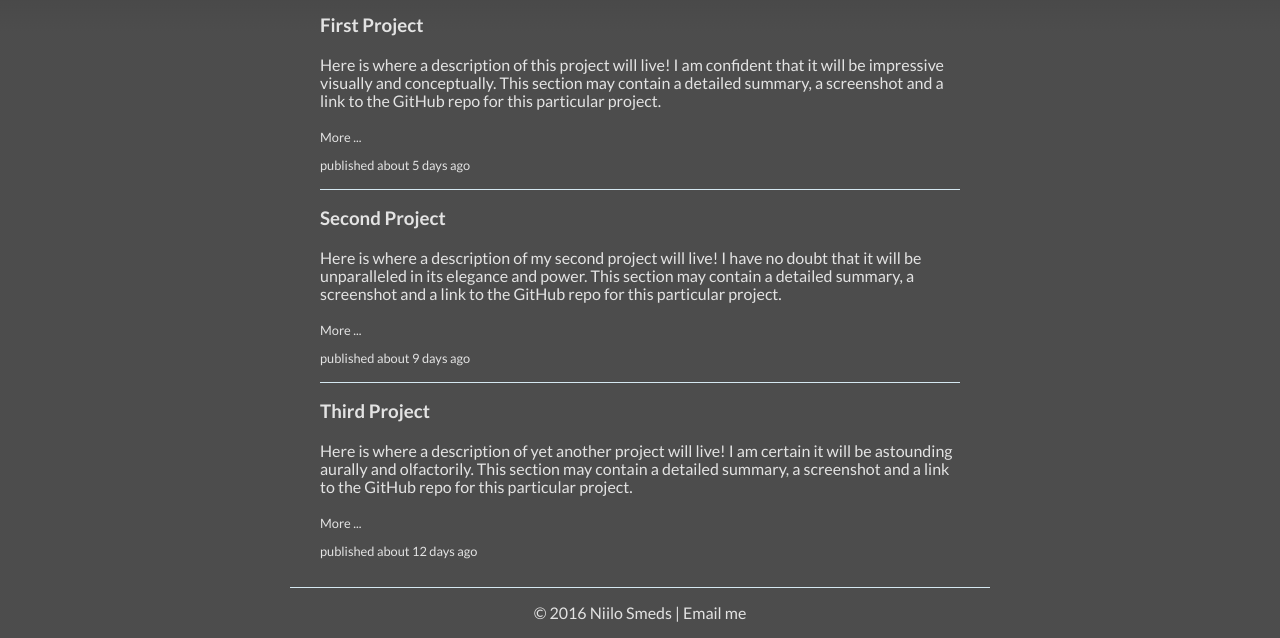
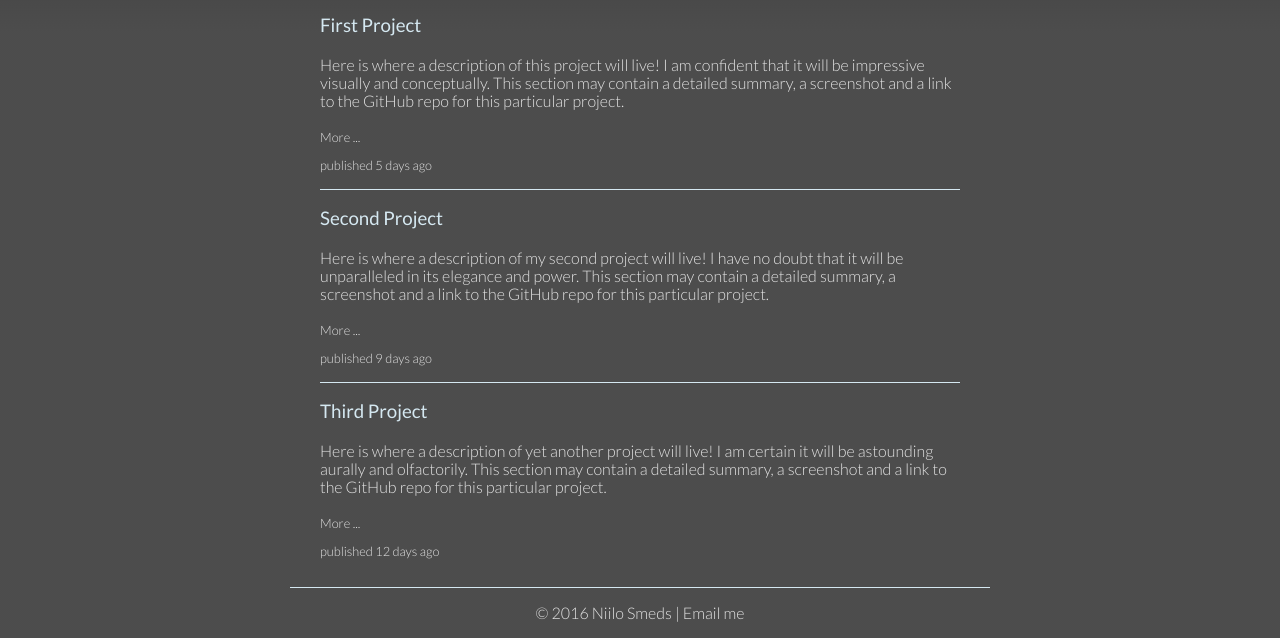
Before and after one commit to nsmeds/portfolio, a plain HTML site: page index.html in a window 1280 px wide. Shown: the part 229-867 px from the top of the page. Drawn offline with nearby package versions, Linux system fonts and the light colour scheme.

Commit message:
Added handlebars template for project descriptions.

```diff
--- a/index.html
+++ b/index.html
@@ -8,7 +8,18 @@
     <link rel="stylesheet" href="styles/base.css">
     <link rel="stylesheet" href="styles/layout.css">
     <link rel="stylesheet" href="styles/modules.css">
-    <link rel="stylesheet" href="https://fonts.googleapis.com/css?family=Lato:400,700">
+    <link rel="stylesheet" href="https://fonts.googleapis.com/css?family=Lato:300,400">
+    <script id="template" type="text/x-handlebars-template">
+      <section class="project" data-author="{{author}}">
+        <h3>{{title}}</h3>
+        <p class="project-body-text">{{{body}}}</p>
+        <a href="#" class="read-more">More ...</a>
+        <div class="dateline">
+          {{publishStatus}}
+        </div>
+      </section>
+    </script>
+
   </head>
   <body>
     <header>
@@ -30,14 +41,6 @@
     </header>
     <main>
       <section id="projects" class="tab-content">
-        <section class="template project">
-          <h3>Title</h3>
-          <p class="project-body-text"></p>
-          <a href="#" class="read-more">More ...</a>
-          <div class="dateline">
-            published <time pubdate datetime="1970-01-01">Publish Time</time>
-          </div>
-        </section>
       </section>
       <section id="about" class="tab-content">
         <h3>About Me</h3>
@@ -57,6 +60,7 @@
       &copy; 2016 Niilo Smeds | <a href="mailto:email@email.email">Email me</a>
     </footer>
     <script src="https://code.jquery.com/jquery-3.1.0.min.js" integrity="sha256-cCueBR6CsyA4/9szpPfrX3s49M9vUU5BgtiJj06wt/s=" crossorigin="anonymous"></script>
+    <script src="https://cdnjs.cloudflare.com/ajax/libs/handlebars.js/4.0.5/handlebars.js"></script>
     <script src="scripts/projectArray.js"></script>
     <script src="scripts/projects.js"></script>
     <script src="scripts/sectionView.js"></script>
--- a/scripts/projects.js
+++ b/scripts/projects.js
@@ -2,22 +2,18 @@ var projects = [];
 
 // Create a constructor function for project data.
 function Project (opts) {
-  this.title = opts.title;
-  this.body = opts.body;
-  this.date = opts.date;
+  for (var key in opts) {
+    this[key] = opts[key];
+  }
 }
 
-// Clone the current project and populate it with data from projectArray
+// Create a handlebars template and populate the project descriptions
 Project.prototype.toHtml = function() {
-  var $newProject = $('section.template').clone();
-  $newProject.find('h3').html(this.title);
-  $newProject.find('p').html(this.body);
-  $newProject.find('time[pubdate]').attr('title', this.date);
-  $newProject.find('time').html('about ' + parseInt((new Date() - new Date(this.date))/60/60/24/1000) + ' days ago');
-
-// Remove the template class and render the current project to the DOM
-  $newProject.removeClass('template');
-  return $newProject;
+  var source = $('#template').html();
+  var template = Handlebars.compile(source);
+  this.daysAgo = parseInt((new Date() - new Date(this.date))/60/60/24/1000);
+  this.publishStatus = this.date ? 'published ' + this.daysAgo + ' days ago' : '(draft)';
+  return template(this);
 };
 
 // Sort projects by date, with the most recently published projects at the top.
--- a/scripts/sectionView.js
+++ b/scripts/sectionView.js
@@ -12,10 +12,10 @@ sectionView.tabToggle = function() {
 
 // Show only the first paragraph of each project description, then reveal hidden paragraphs when 'more' is clicked.
 sectionView.showMore = function() {
-  $('.project *:nth-of-type(n+2)').hide();
+  $('.project *:nth-of-type(n+3)').hide();
   $('a.read-more').on('click', function(e) {
     e.preventDefault();
-    var $selectedProject = $(this).prev();
+    var $selectedProject = $(this).parent();
     $selectedProject.find('p').show();
     $(this).hide();
   });
--- a/styles/base.css
+++ b/styles/base.css
@@ -1,5 +1,4 @@
 body {
-  font-family: 'Lato', sans-serif;
   background: #fff;
   background: linear-gradient(hsl(0,0%,19%), hsl(0,0%,30%) 30%);
   color: hsl(0,0%,89%);
--- a/styles/layout.css
+++ b/styles/layout.css
@@ -1,14 +1,17 @@
 body {
   margin-left: 5%;
   margin-right: 5%;
+  font-weight: 300;
+  font-family: 'Lato', sans-serif;
 }
 
 header {
   border-bottom: 1px solid hsl(200,50%,89%);
 }
 
-h1, h2 {
+h1, h2, h3 {
   color: hsl(200,50%,89%);
+  font-weight: 400;
 }
 
 h1 {
```
